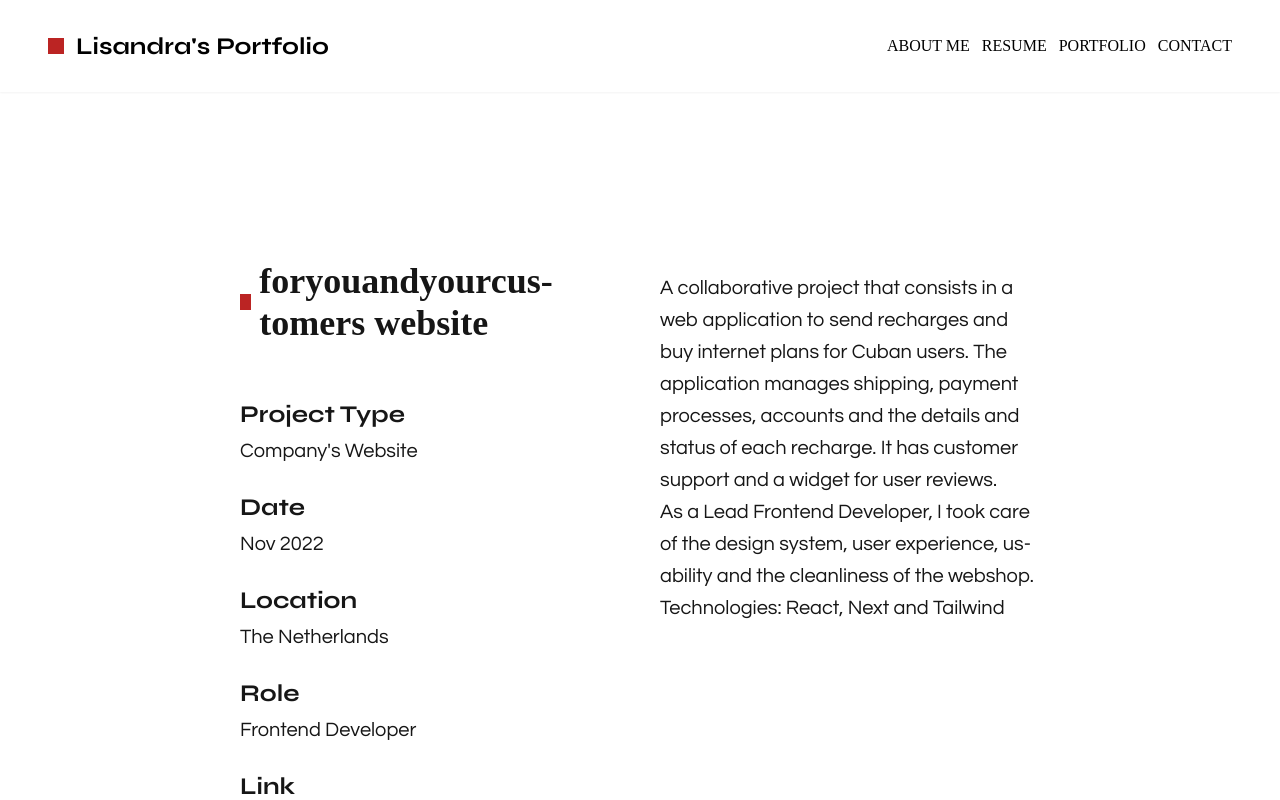
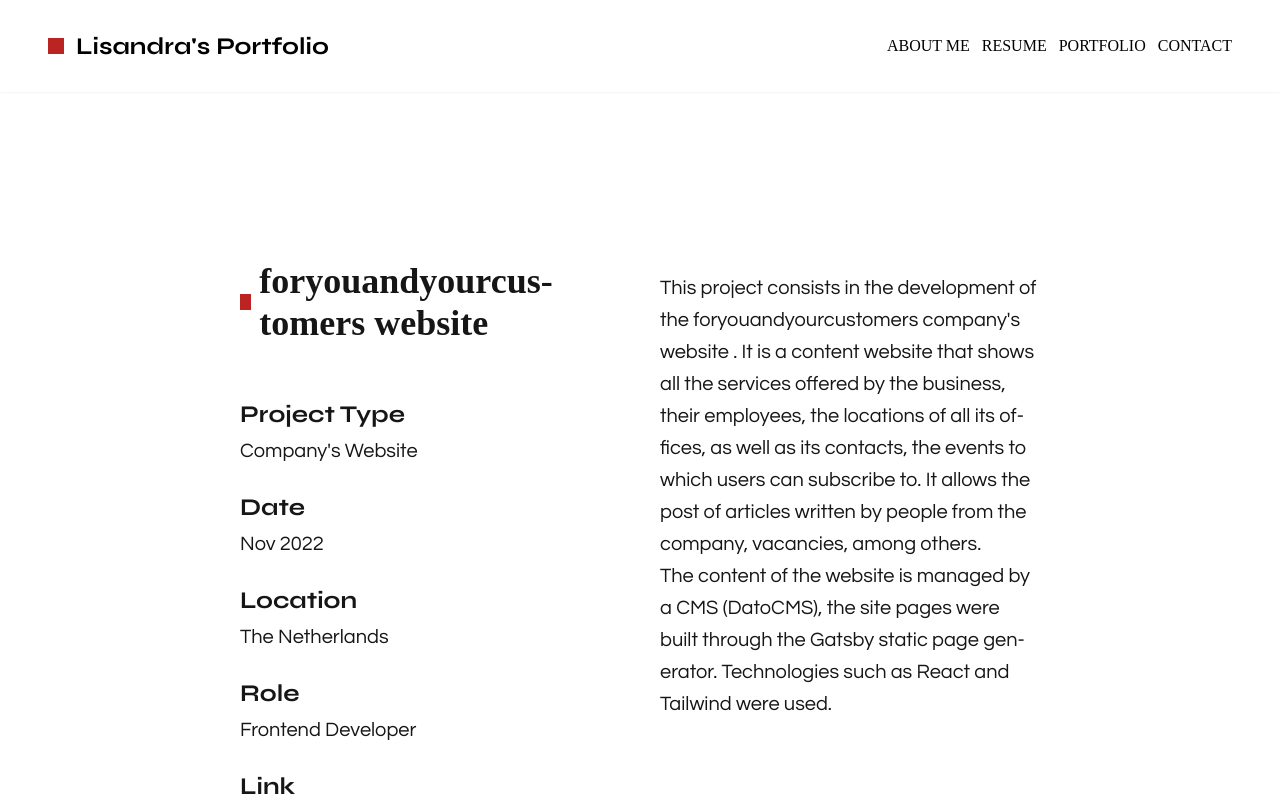
Before and after one commit to lisichaviano/portfolio-lisandra, a Next.js app: page /portfolio/foryouandyourcustomers in a window 1280 px wide. Shown: the top 800 px of the page. Built offline with nearby package versions, Linux system fonts and the light colour scheme.

Commit message:
Adjust content

```diff
--- a/src/app/portfolio/page.tsx
+++ b/src/app/portfolio/page.tsx
@@ -32,7 +32,7 @@ export const projects: Project[] = [
         As a Lead Frontend Developer, I took care of the design system, user
         experience, usability and the cleanliness of the webshop.
         <br />
-        Technologies: React, Next and Tailwind
+        Technologies: React, Next and Tailwind.
       </>
     ),
     link: "/portfolio/la-venduta",
@@ -69,15 +69,16 @@ export const projects: Project[] = [
     projectType: "Company's Website",
     description: (
       <>
-        A collaborative project that consists in a web application to send
-        recharges and buy internet plans for Cuban users. The application
-        manages shipping, payment processes, accounts and the details and status
-        of each recharge. It has customer support and a widget for user reviews.
+        This project consists in the development of the foryouandyourcustomers
+        company's website . It is a content website that shows all the services
+        offered by the business, their employees, the locations of all its
+        offices, as well as its contacts, the events to which users can
+        subscribe to. It allows the post of articles written by people from the
+        company, vacancies, among others.
         <br />
-        As a Lead Frontend Developer, I took care of the design system, user
-        experience, usability and the cleanliness of the webshop.
-        <br />
-        Technologies: React, Next and Tailwind
+        The content of the website is managed by a CMS (DatoCMS), the site pages
+        were built through the Gatsby static page generator. Technologies such
+        as React and Tailwind were used.
       </>
     ),
     link: "/portfolio/foryouandyourcustomers",
--- a/src/app/resume/page.tsx
+++ b/src/app/resume/page.tsx
@@ -48,7 +48,15 @@ export default function ResumePage() {
           <br />
           <span className="font-bold">Selgros24 PL:</span>
           As part of the colaboration with the Transgourmet development team, I
-          was in charge of the frontend of the Selgros24 PL{" "}
+          was in charge of the frontend of the Selgros24 PL website, which is an
+          e-commerce platform for customers to browse and purchase products.
+          Utilizing the "Good store" template from Frontend Commercetools, we
+          initiated adjustments to components and ensured accurate data
+          integration. Additionally, we employed The Studio for content
+          management, versioning schemas to enhance website content control.
+          <br />
+          The technologies used in this project were Next, Typescript,
+          Commercetools Frontend and Netlify for deployment and CI/CD.
         </>
       ),
     },
```
